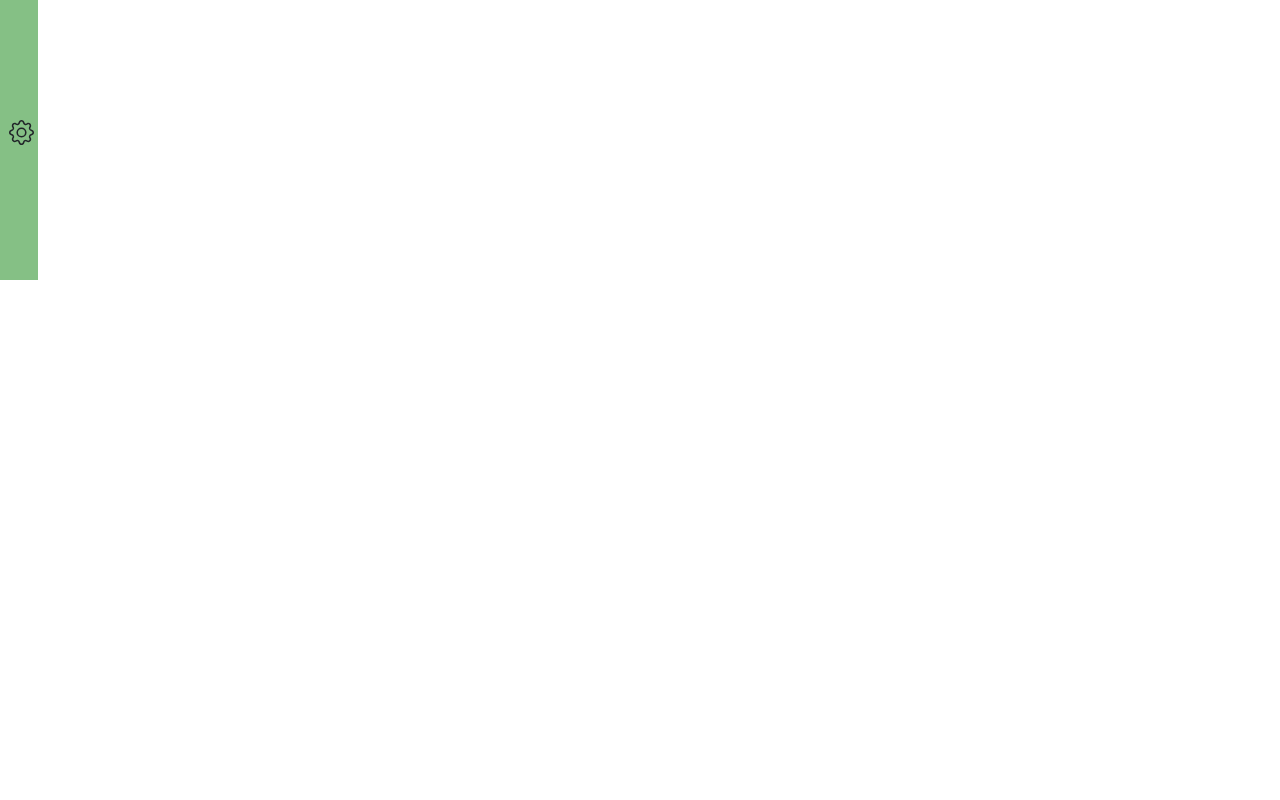
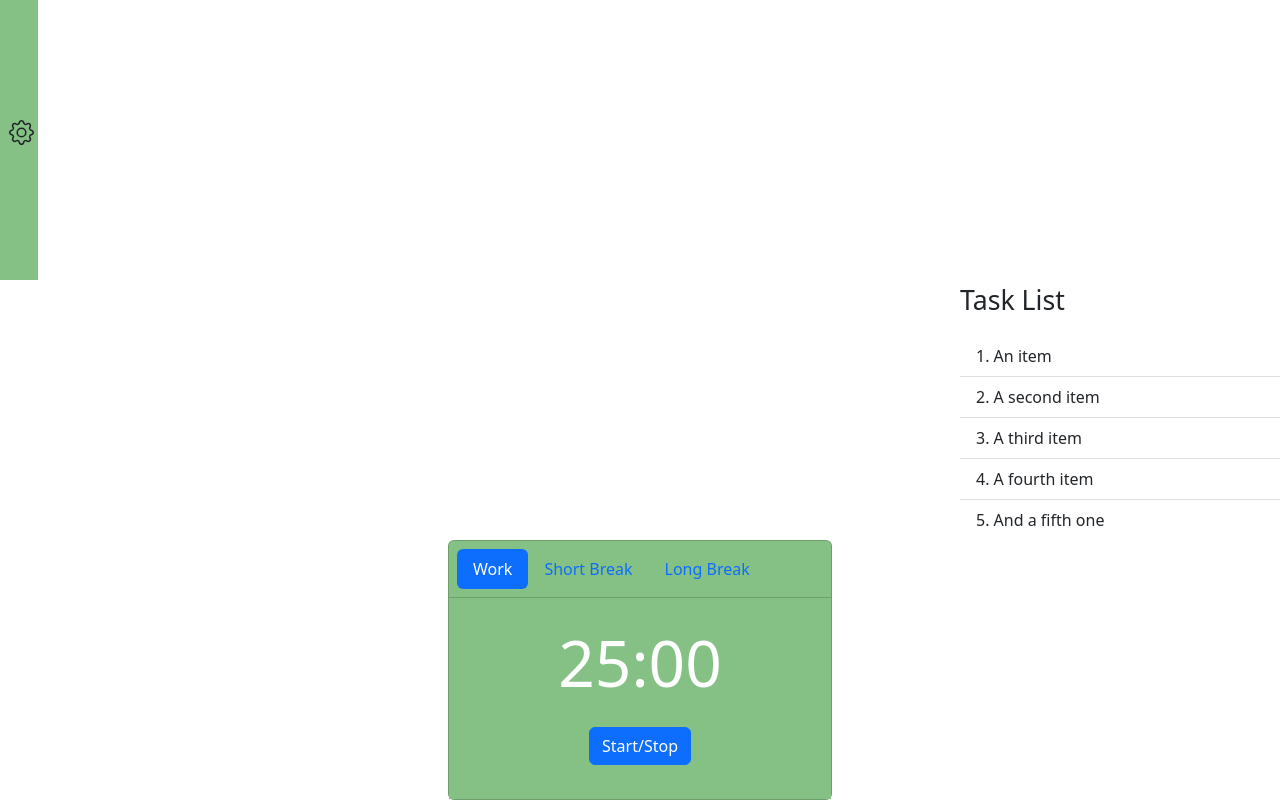
Before and after one commit to lah0052/GenzaiTimer, an Angular app in the folder GenzaiTimer/: page / in a window 1280 px wide. Shown: the part 368-1168 px from the top of the page. Before the commit the page ends 800 px from the top, so only its background shows below. Built offline with nearby package versions, Linux system fonts and the light colour scheme.

Commit message:
All Components On -Jared
- Needs organization so components aren't all on top of eachother

```diff
--- a/GenzaiTimer/src/app/home-layout/home-layout.component.html
+++ b/GenzaiTimer/src/app/home-layout/home-layout.component.html
@@ -1 +1,5 @@
-<app-side-navbar></app-side-navbar>
+<app-side-navbar>Loading...</app-side-navbar>
+
+<app-task-list> Loading... </app-task-list>
+
+<app-temp-timer>Loading...</app-temp-timer>
```
